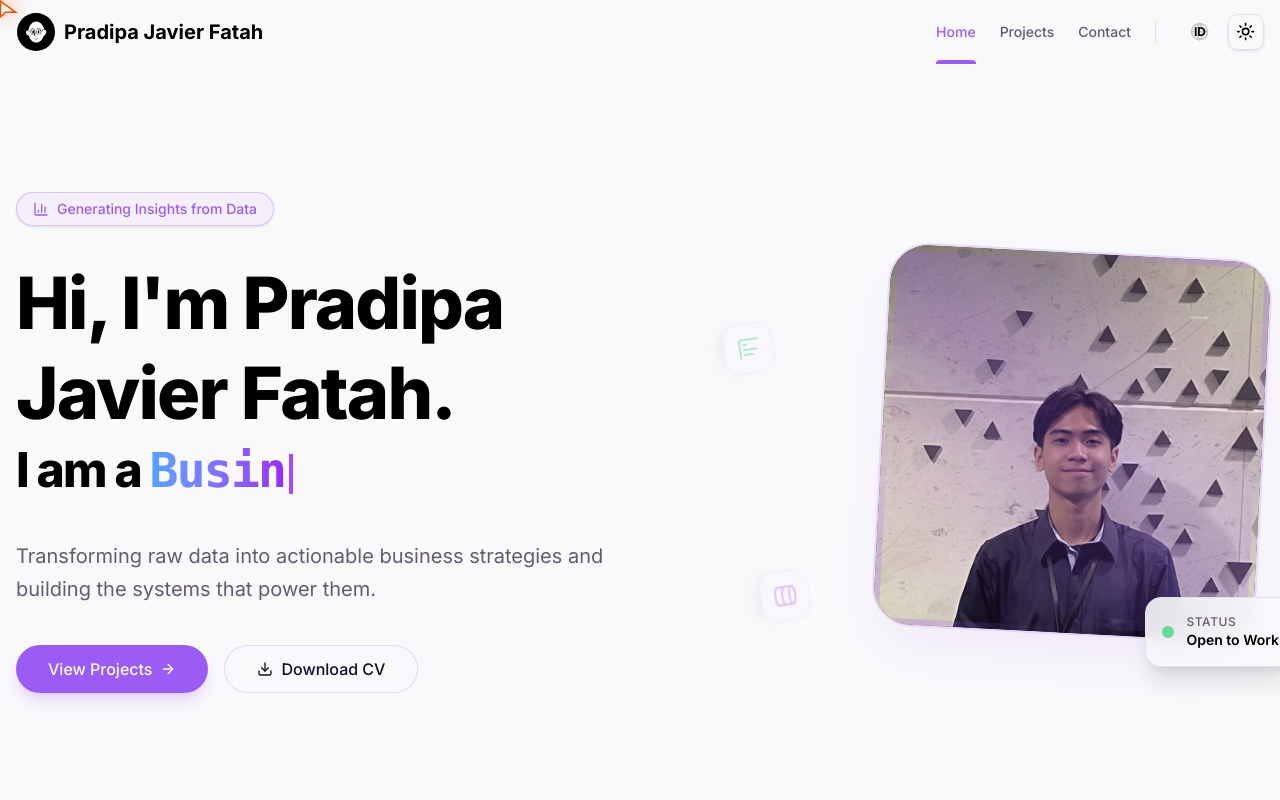
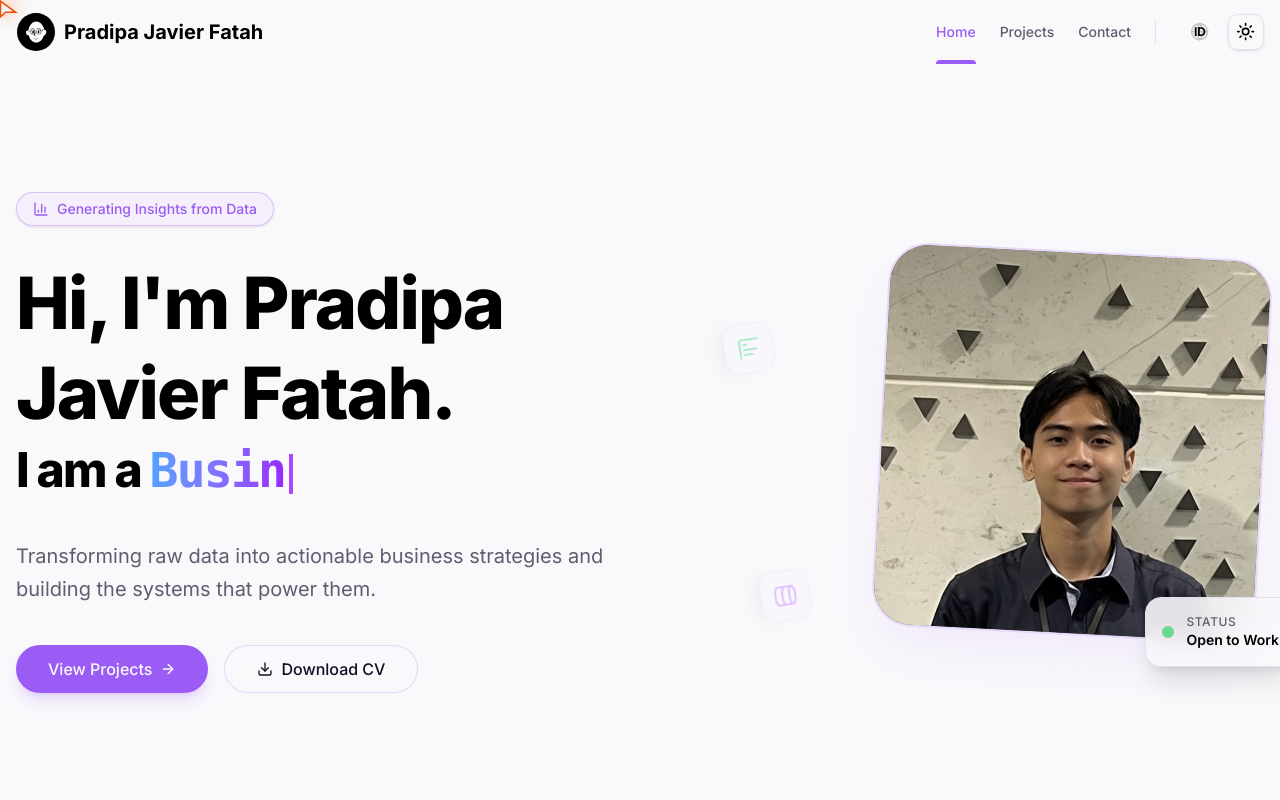
Before and after one commit to PradipaJavierFatah/PradipaPortofolioNextJs, a Next.js app: page / in a window 1280 px wide. Shown: the top 800 px of the page. Built offline with nearby package versions, Linux system fonts and the light colour scheme.

Commit message:
Remove profile gradient, zoom image 1.35x, force iOS selection color

```diff
--- a/src/app/globals.css
+++ b/src/app/globals.css
@@ -94,19 +94,19 @@
   }
 }
 
-/* Text Selection Highlight - Global Scope for better Support */
+/* Text Selection Highlight - Global Scope with !important for iOS override */
 ::selection {
-  background-color: #f97316; /* Orange-500 */
-  color: #ffffff;
-  -webkit-text-fill-color: #ffffff;
+  background-color: #f97316 !important; /* Orange-500 */
+  color: #ffffff !important;
+  -webkit-text-fill-color: #ffffff !important;
 }
 
 ::-moz-selection {
-  background-color: #f97316;
-  color: #ffffff;
+  background-color: #f97316 !important;
+  color: #ffffff !important;
 }
 
 ::-webkit-selection {
-  background-color: #f97316;
-  color: #ffffff;
+  background-color: #f97316 !important;
+  color: #ffffff !important;
 }
--- a/src/components/sections/hero-section.tsx
+++ b/src/components/sections/hero-section.tsx
@@ -157,15 +157,13 @@ export function HeroSection() {
                                 Changed from rounded-full to rounded-[2.5rem] (Square with soft corners)
                              */}
                             <div className="relative w-72 h-72 sm:w-96 sm:h-96 rounded-[2.5rem] overflow-hidden border-2 border-primary/20 shadow-2xl shadow-primary/10 rotate-3 hover:rotate-0 transition-transform duration-500">
-                                {/* Accent Gradient Border Effect */}
-                                <div className="absolute inset-0 border-[6px] border-transparent rounded-[2.5rem] bg-gradient-to-tr from-transparent via-primary/30 to-transparent z-20 pointer-events-none" />
 
                                 <div className="w-full h-full bg-zinc-800 flex items-center justify-center relative">
                                     <Image
                                         src="/images/profileDipa2.jpg"
                                         alt="Pradipa Javier Fatah"
                                         fill
-                                        className="object-cover"
+                                        className="object-cover scale-[1.35] hover:scale-[1.4] transition-transform duration-500"
                                         priority
                                     />
                                 </div>
```
